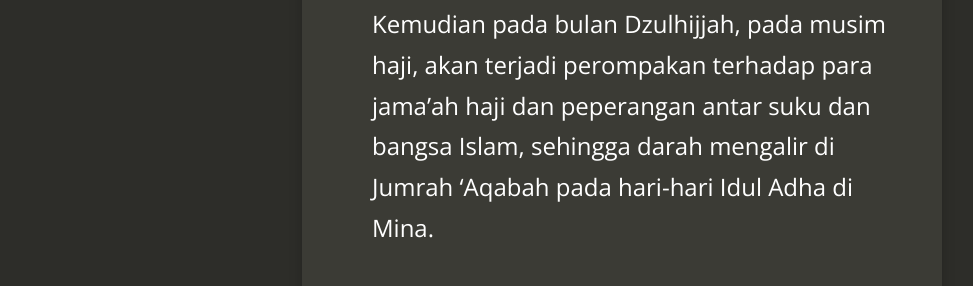
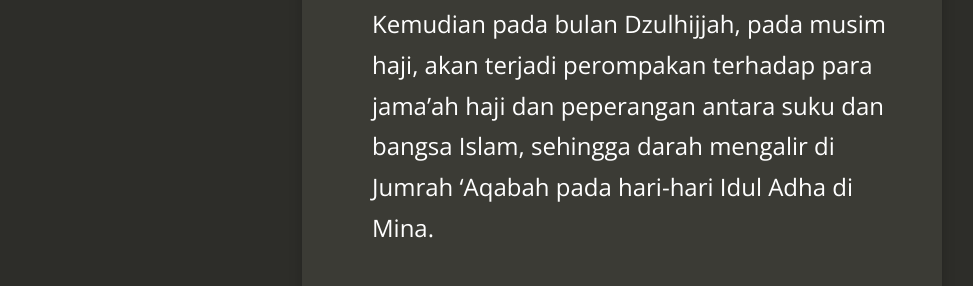
Before and after one commit to kedamaian/swsyafiq, a Jekyll site: the page built from _posts/2020-12-25-the-great-reset-world-economic-forum.md, in a window 1280 px wide and 900 px high, scrolled down 4264 px. Shown: the part 457-743 px from the top of the window, without its empty margins (18-991 px from the left). Built offline with Jekyll 4.4.1, drawn with Linux system fonts in a browser that asks for light colours; nearby versions of some CDN libraries; comment, search, counter and statistics services are not loaded; some of the changed text lies outside the part shown.

Commit message:
Update 2020-12-25-the-great-reset-world-economic-forum.md

```diff
--- a/_posts/2020-12-25-the-great-reset-world-economic-forum.md
+++ b/_posts/2020-12-25-the-great-reset-world-economic-forum.md
@@ -37,7 +37,7 @@ FASA WW3 & Zuhur Imam Mahdi
 - Dari buku "Huru-Hara Akhir Zaman" karangan Amin Muhammad Jamaluddin. Halaman 97:
 Keanehan-keanehan yang terjadi pada Ramadhan dan petaka-petaka dahsyat pada bulan Syawwal, Dzulqaidah dan Dzulhijjah. Al-Mahdi akan muncul di bulan Muharram. Pada Ramadhan sebelum kemunculannya, terlihat beberapa tanda-tanda nyata dan peristiwa- peristiwa yang aneh di langit. Mula-mula terjadi guncangan, kemudian muncul gelegar suara yang keras dan dahsyat, setiap orang bisa mendengarnya, kemudian muncul bintang berekor yang menerangi langit, kemudian matahari dan bulan mengalami gerhana.
 
-- Jika peristiwa-peristiwa diatas telah terjadi pada bulan Ramadhan, maka pada bulan Syawal akan terjadi huru-hara (ma'ma'ah). Kemudian pada bulan Dzulqaidah akan terjadi konflik antara suku dan perselisihan antara negeri Islam. Kemudian pada bulan Dzulhijjah, pada musim haji, akan terjadi perompakan terhadap para jama'ah haji dan peperangan antar suku dan bangsa Islam, sehingga darah mengalir di Jumrah 'Aqabah pada hari-hari Idul Adha di Mina.
+- Jika peristiwa-peristiwa diatas telah terjadi pada bulan Ramadhan, maka pada bulan Syawal akan terjadi huru-hara (ma'ma'ah). Kemudian pada bulan Dzulqaidah akan terjadi konflik antara suku dan perselisihan antara negeri Islam. Kemudian pada bulan Dzulhijjah, pada musim haji, akan terjadi perompakan terhadap para jama'ah haji dan peperangan antara suku dan bangsa Islam, sehingga darah mengalir di Jumrah 'Aqabah pada hari-hari Idul Adha di Mina.
 
 - Jika peristiwa di atas telah terjadi, maka Al-Mahdi muncul dan dibaiat pada hari Asyura bulan Muharram.
 
```
